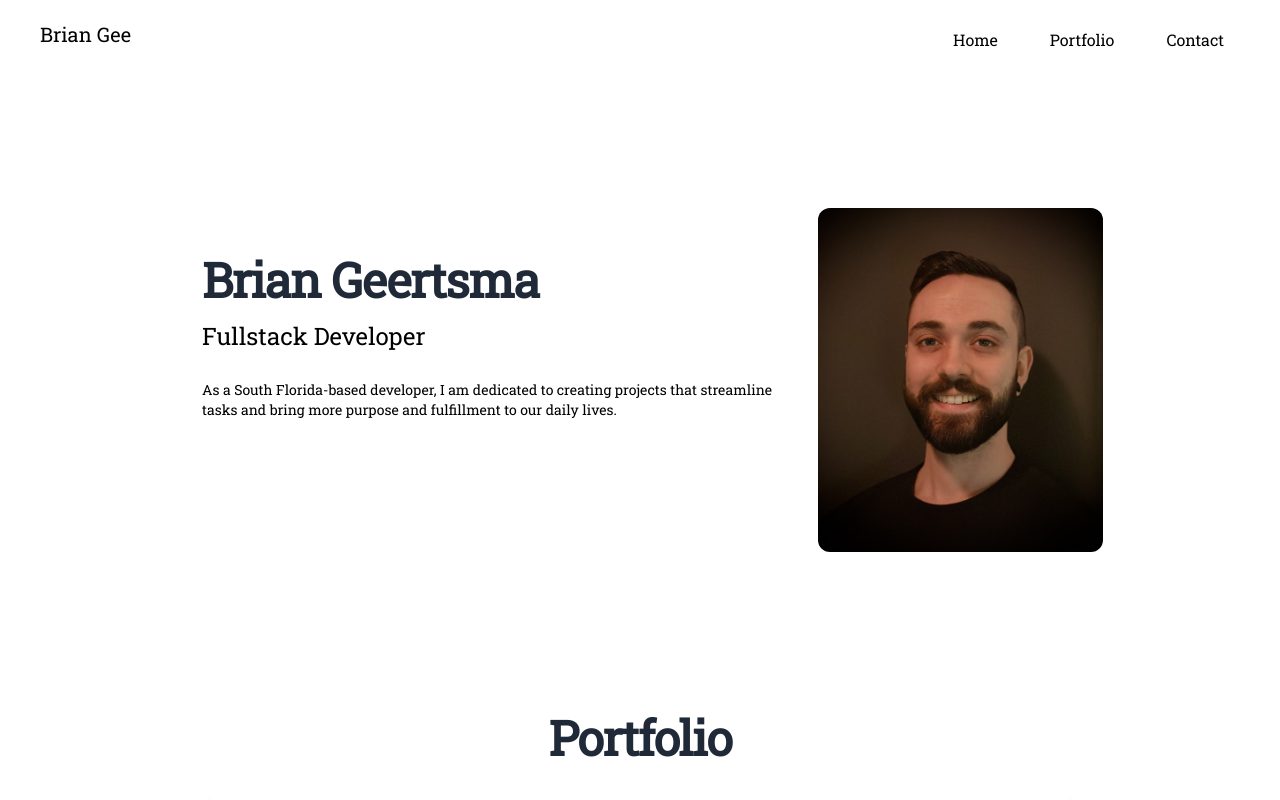
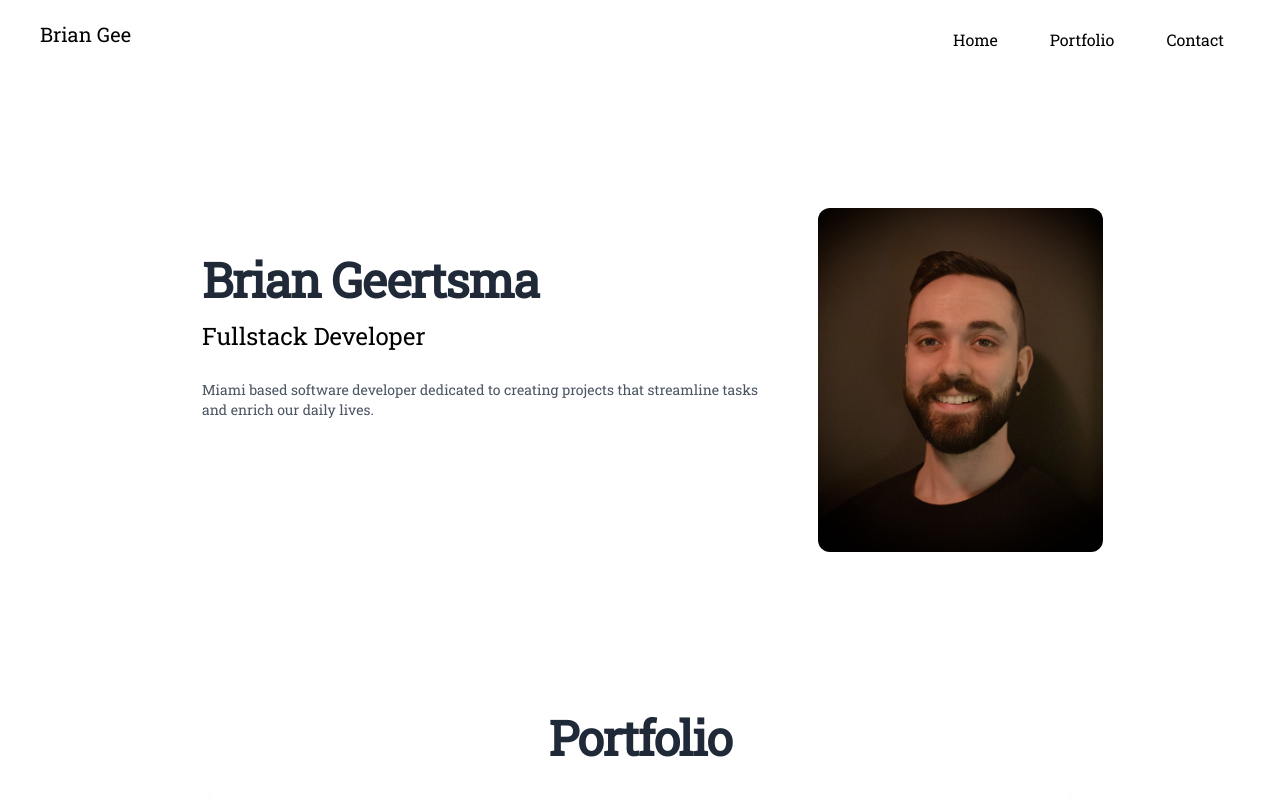
Before and after one commit to brian-gee/react-portfolio, a Next.js app: page / in a window 1280 px wide. Shown: the top 800 px of the page. Built offline with nearby package versions, Linux system fonts and the light colour scheme.

Commit message:
updating text color and verbiage

```diff
--- a/pages/index.js
+++ b/pages/index.js
@@ -17,10 +17,8 @@ export default function Home() {
 						<div className="text-left p-10">
 							<h2 className="text-4xl sm:text-5xl text-gray-800 font-extrabold tracking-tight py-2">Brian Geertsma</h2>
 							<h3 className="text-lg md:text-2xl py-2">Fullstack Developer</h3>
-							<p className="text-xs md:text-sm py-5 leading-8 max-w-xl">
-								As a South Florida-based developer, I am dedicated to creating
-								projects that streamline tasks and bring more purpose
-								and fulfillment to our daily lives.
+							<p className="text-gray-600 text-xs md:text-sm py-5 leading-8 max-w-xl">
+							Miami based software developer dedicated to creating projects that streamline tasks and enrich our daily lives.
 							</p>
 						</div>
 						<div className="grid justify-end">
```
